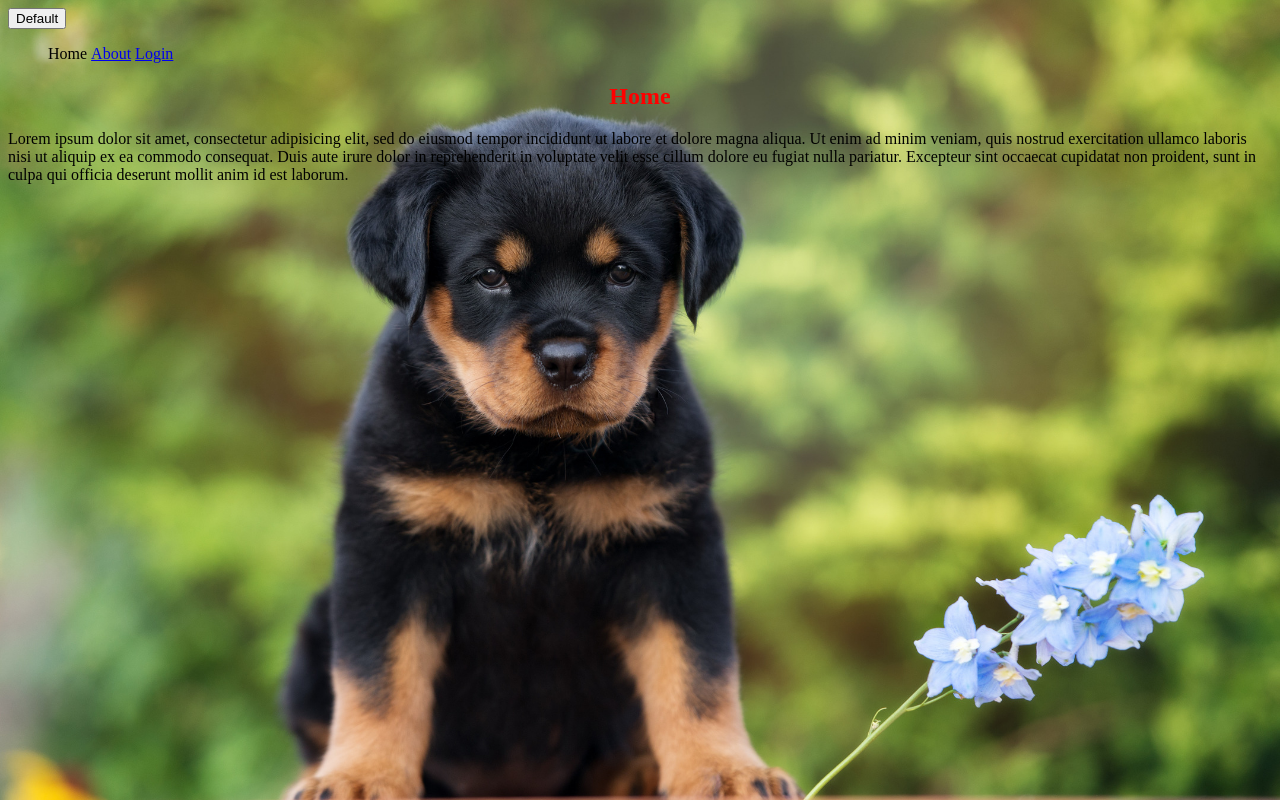
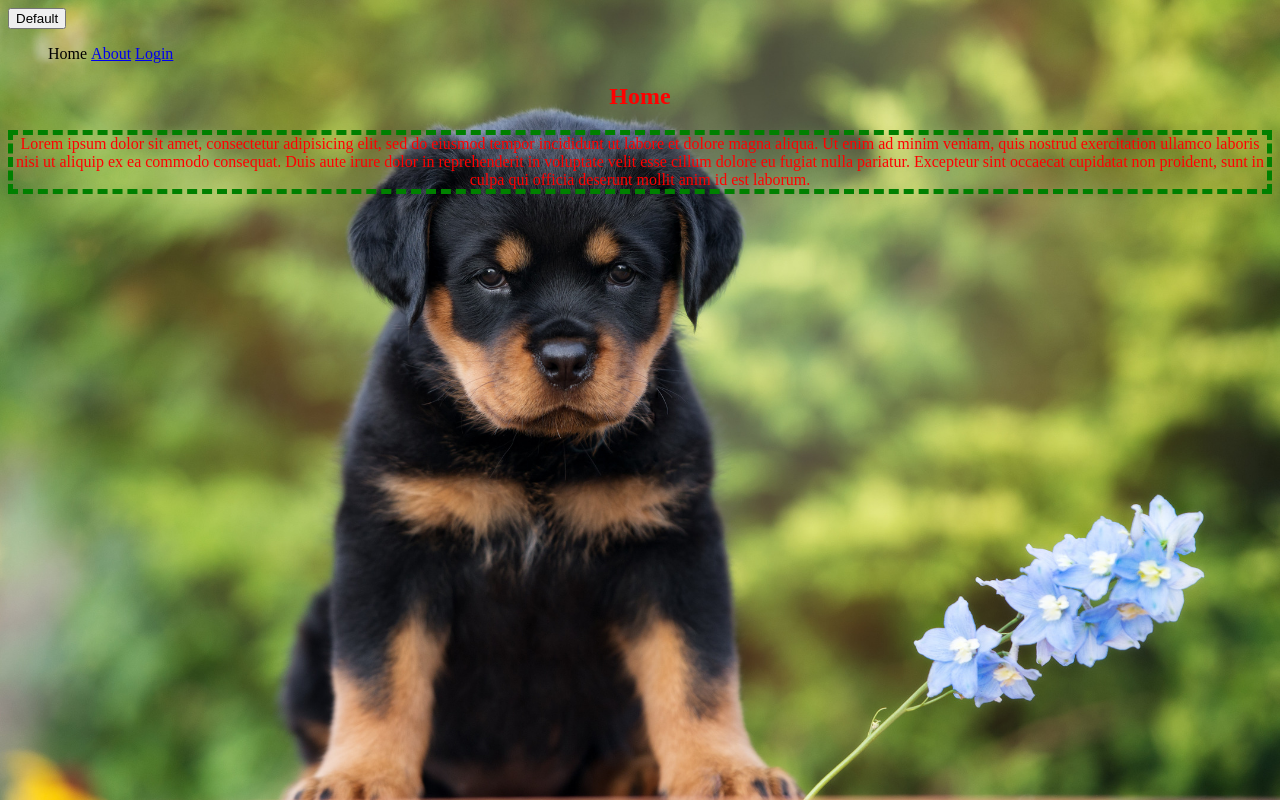
Before and after one commit to bretmorin/html-journey-notes, a plain HTML site: page Follow-Andrei-CSS/index.html in a window 1280 px wide. Drawn offline with Linux system fonts and the light colour scheme.

Commit message:
css continued

```diff
--- a/Follow-Andrei-CSS/index.html
+++ b/Follow-Andrei-CSS/index.html
@@ -18,7 +18,7 @@
   </header>
   <section>
     <h2>Home</h2>
-    <p>Lorem ipsum dolor sit amet, consectetur adipisicing elit, sed do eiusmod
+    <p class="webtext">Lorem ipsum dolor sit amet, consectetur adipisicing elit, sed do eiusmod
     tempor incididunt ut labore et dolore magna aliqua. Ut enim ad minim veniam,
     quis nostrud exercitation ullamco laboris nisi ut aliquip ex ea commodo
     consequat. Duis aute irure dolor in reprehenderit in voluptate velit esse
--- a/Follow-Andrei-CSS/style.css
+++ b/Follow-Andrei-CSS/style.css
@@ -3,7 +3,7 @@ body {
     background-size: cover;
 }
 
-h2 {
+h2, p {
     color: red;
     text-align: center;
 }
@@ -12,3 +12,7 @@ li {
     list-style: none;
     display: inline-block;
 }
+
+.webtext {
+    border: 5px dashed green;
+}
```
Also changed, not shown: 1 other file.
